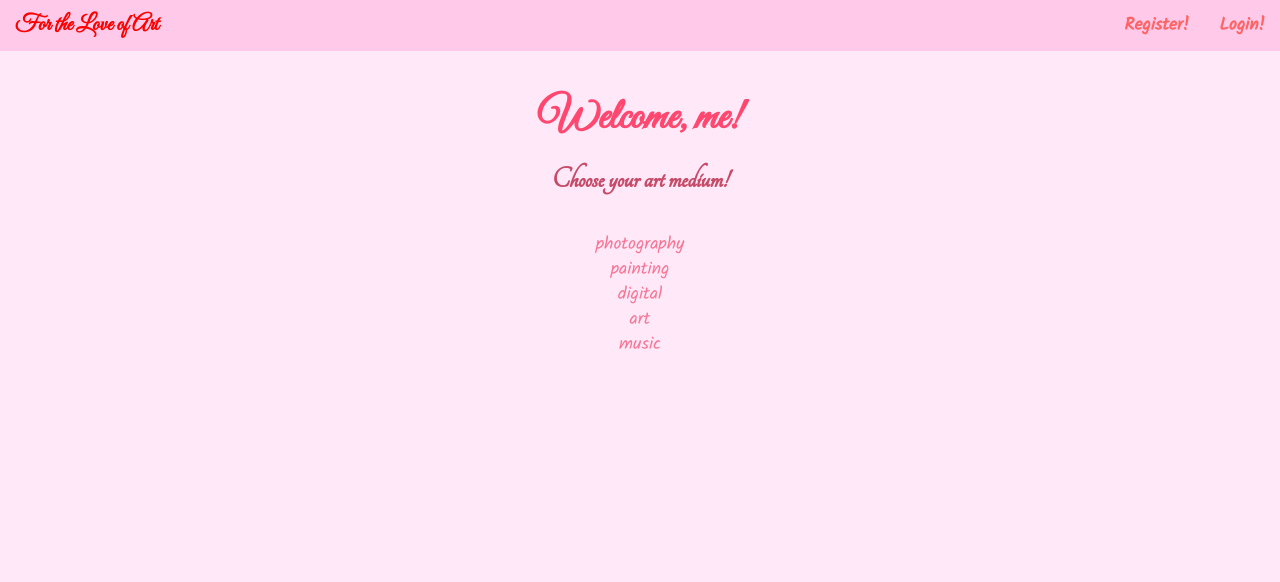
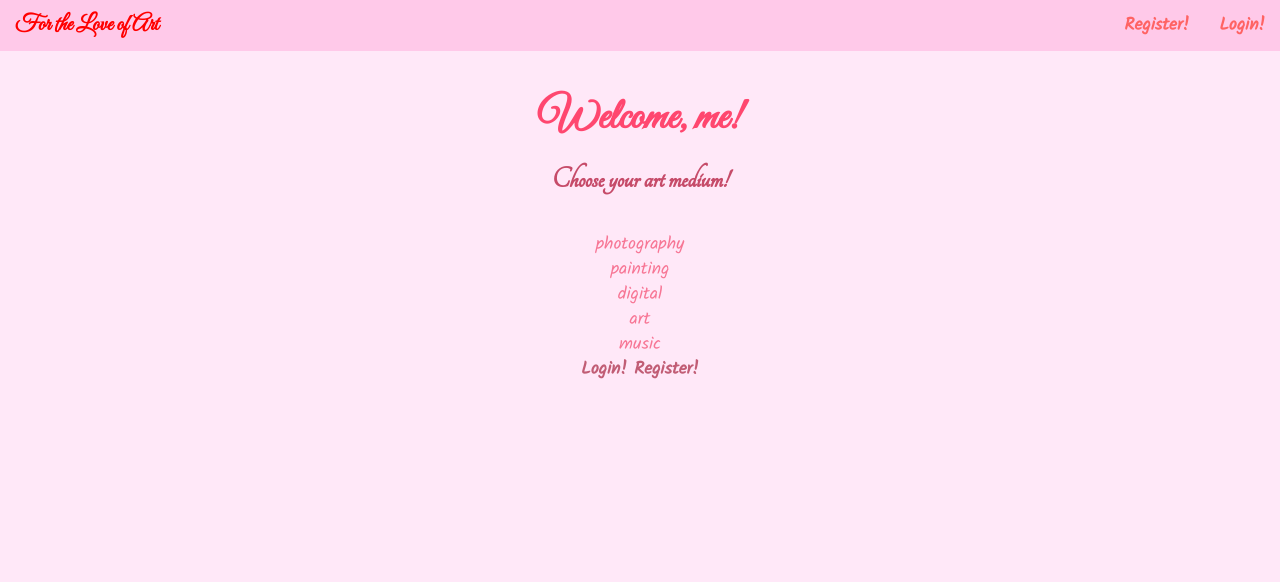
Before and after one commit to TerryMinal/tscjhair-attack, a Flask app: page / in a window 1280 px wide. Shown: the top 582 px of the page. Run offline with Flask 2, Linux system fonts and the light colour scheme; some libraries are stand-ins or nearby versions.

Commit message:
work to make login and register only appear when not logged in

```diff
--- a/templates/base.html
+++ b/templates/base.html
@@ -24,8 +24,8 @@
 	  <a class="navbar-brand" href="/"><span class="nav-title">For the Love of Art</span></a>
 	</div>
 	<ul class="nav navbar-nav navbar-right">
-	  <li><a href="/register"><span class="nav-text">Register!</span></a></li>
-	  <li><a href="/login"><span class="nav-text">Login!</span></a></li>
+	  <li><a href="/register"><span class="nav-text">{% block register %}{% endblock %}</span></a></li>
+	  <li><a href="/login"><span class="nav-text">{% block login %}{% endblock %}</span></a></li>
 	</ul>
       </div>
     </nav>
--- a/templates/home.html
+++ b/templates/home.html
@@ -13,6 +13,14 @@
   <a href="/display">{{medium}}</a><br>
   {% endfor %}
 
+  {% block login %}
+      Login!
+  {% endblock %}
+
+  {% block register %}
+      Register!
+  {% endblock %}
+
 </center>
 
 
--- a/templates/login.html
+++ b/templates/login.html
@@ -10,10 +10,10 @@
   Please login! If you do not have an account, please
   <a href="/register">click here</a>
   to register!<br><br>
-  <form action ="/login" method = "POST">
+  <form action ="/auth" method = "POST">
     Username: <input type="text" name="username"><br><br>
     Password: <input type="password" name="password"><br><br>
-    <input type="submit" name="Login">
+    <input type="submit" value="Login" name="Login">
   </form>
 </center>
 
```
